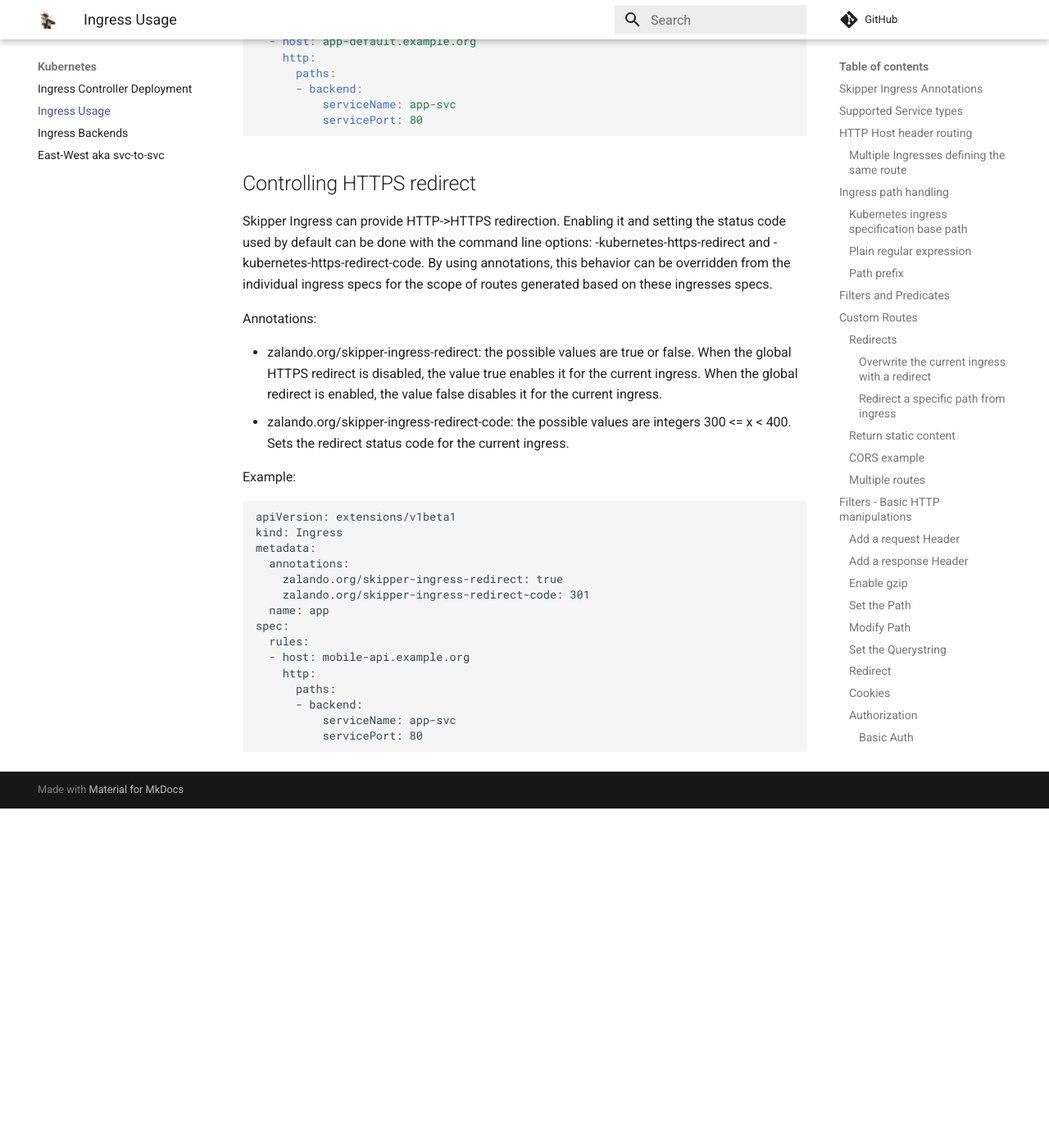
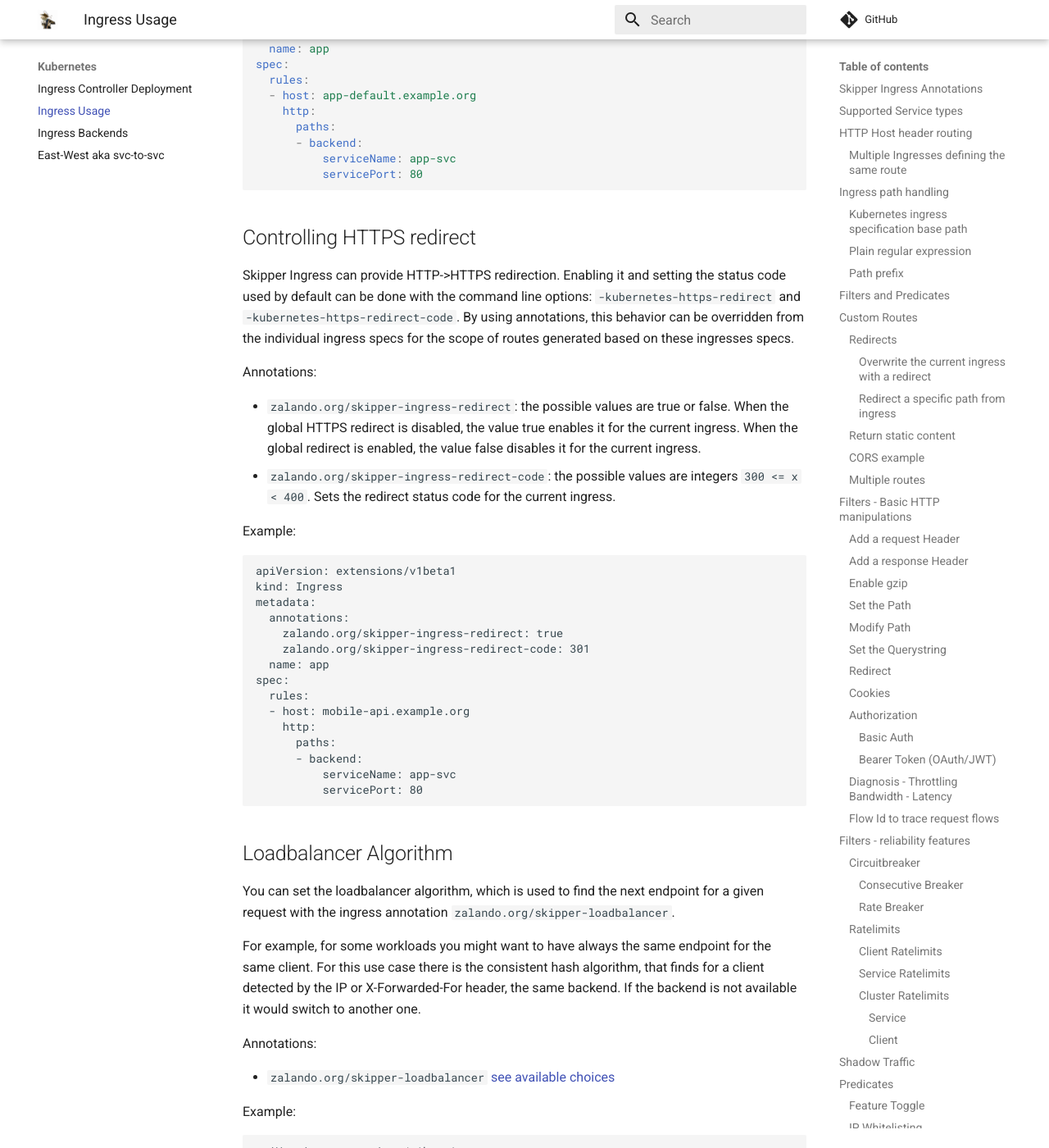
Before and after one commit to zalando/skipper, an MkDocs documentation site: the page built from docs/kubernetes/ingress-usage.md, in a window 1280 px wide and 1400 px high, scrolled down 19968 px. Shown: the whole window at 82% size. Built offline with MkDocs 1.6.1 and Material for MkDocs 9.7.7, drawn with Linux system fonts in a browser that asks for light colours; comment, search, counter and statistics services are not loaded; before the commit the page ends 20954 px from its top, so only the background shows below that; some of the changed text lies outside the part shown.

Commit message:
add lb annotation to ingress user docs
Signed-off-by: Sandor Szücs <sandor.szuecs@zalando.de>

```diff
--- a/docs/kubernetes/ingress-usage.md
+++ b/docs/kubernetes/ingress-usage.md
@@ -15,6 +15,7 @@ zalando.org/skipper-routes | `Method("OPTIONS") -> status(200) -> <shunt>` | ext
 zalando.org/ratelimit | `ratelimit(50, "1m")` | deprecated, use zalando.org/skipper-filter instead
 zalando.org/skipper-ingress-redirect | `true` | change the default HTTPS redirect behavior for specific ingresses (true/false)
 zalando.org/skipper-ingress-redirect-code | `301` | change the default HTTPS redirect code for specific ingresses
+zalando.org/skipper-loadbalancer | `consistentHash` | defaults to `roundRobin`, [see available choices](../../reference/backends/#load-balancer-backend)
 
 ## Supported Service types
 
@@ -979,16 +980,16 @@ spec:
 ## Controlling HTTPS redirect
 
 Skipper Ingress can provide HTTP->HTTPS redirection. Enabling it and setting the status code used by default can
-be done with the command line options: -kubernetes-https-redirect and -kubernetes-https-redirect-code. By using
+be done with the command line options: `-kubernetes-https-redirect` and `-kubernetes-https-redirect-code`. By using
 annotations, this behavior can be overridden from the individual ingress specs for the scope of routes generated
 based on these ingresses specs.
 
 Annotations:
 
-- zalando.org/skipper-ingress-redirect: the possible values are true or false. When the global HTTPS redirect is
+- `zalando.org/skipper-ingress-redirect`: the possible values are true or false. When the global HTTPS redirect is
   disabled, the value true enables it for the current ingress. When the global redirect is enabled, the value
   false disables it for the current ingress.
-- zalando.org/skipper-ingress-redirect-code: the possible values are integers 300 <= x < 400. Sets the redirect
+- `zalando.org/skipper-ingress-redirect-code`: the possible values are integers `300 <= x < 400`. Sets the redirect
   status code for the current ingress.
 
 Example:
@@ -1008,3 +1009,36 @@ Example:
           - backend:
               serviceName: app-svc
               servicePort: 80
+
+## Loadbalancer Algorithm
+
+You can set the loadbalancer algorithm, which is used to find the next
+endpoint for a given request with the ingress annotation
+`zalando.org/skipper-loadbalancer`.
+
+For example, for some workloads you might want to have always the same
+endpoint for the same client. For this use case there is the
+consistent hash algorithm, that finds for a client detected by the IP
+or X-Forwarded-For header, the same backend. If the backend is not
+available it would switch to another one.
+
+Annotations:
+
+- `zalando.org/skipper-loadbalancer` [see available choices](../../reference/backends/#load-balancer-backend)
+
+Example:
+
+    apiVersion: extensions/v1beta1
+    kind: Ingress
+    metadata:
+      annotations:
+        zalando.org/skipper-loadbalancer: consistentHash
+      name: app
+    spec:
+      rules:
+      - host: websocket.example.org
+        http:
+          paths:
+          - backend:
+              serviceName: app-svc
+              servicePort: 80
```
